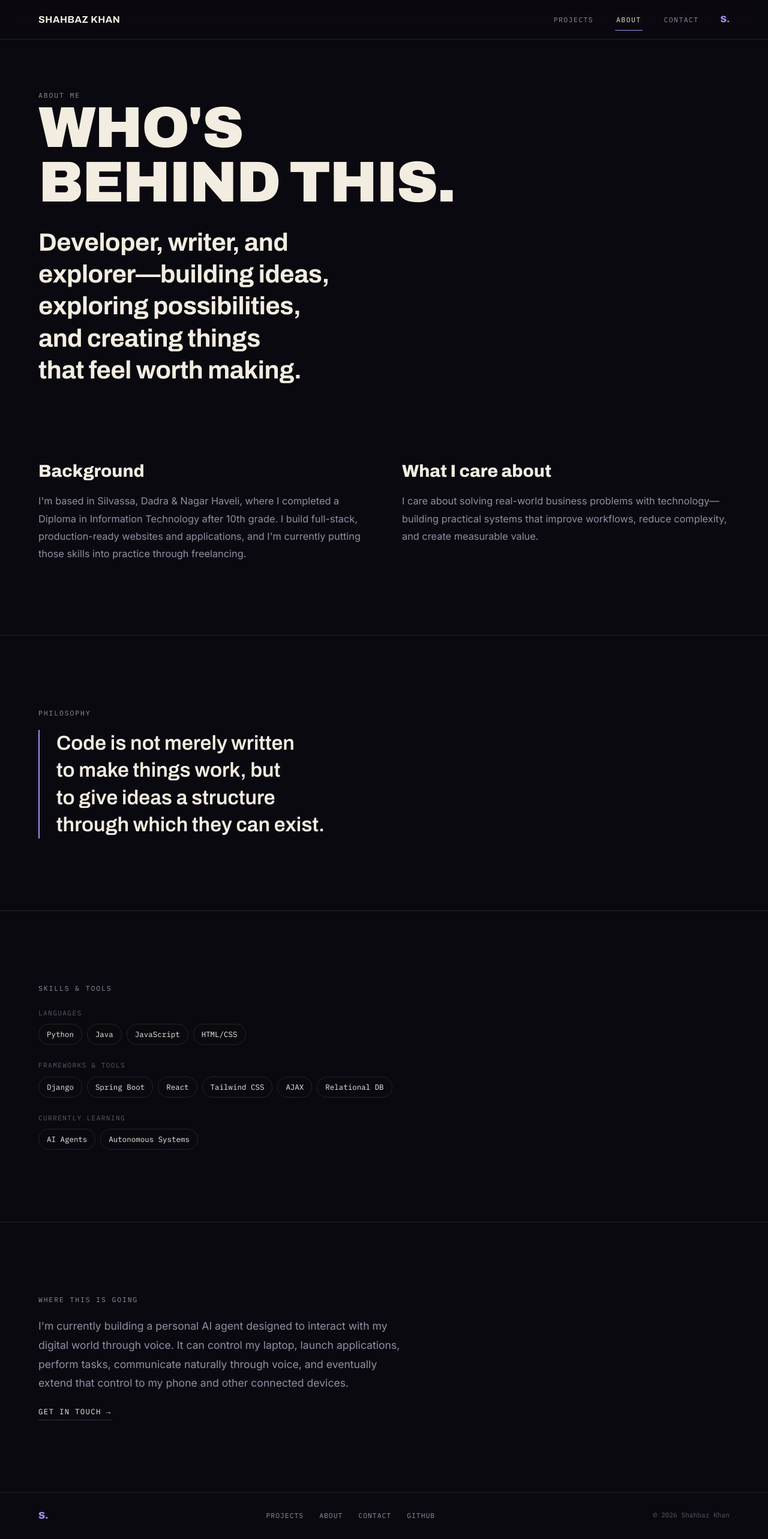
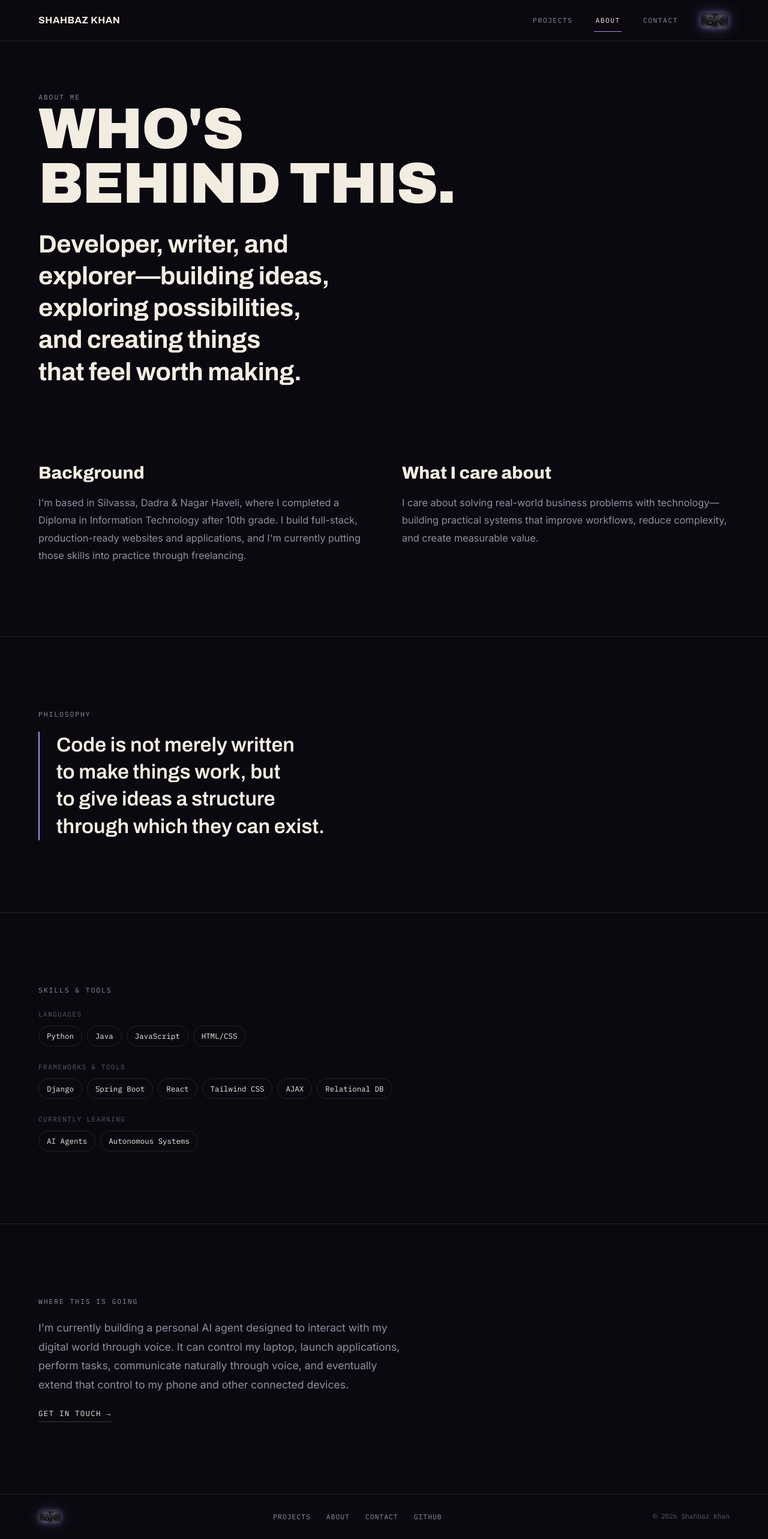
Before and after one commit to shahbazkhan74659-crypto/Port2309, a Django app: page /about/ in a window 1280 px wide. Shown: the whole page at 60% size. Before the commit the page ends 2533 px from the top, so only its background shows below. Run offline with Django 5.2, Linux system fonts and the light colour scheme; style sheets or scripts are compiled from the project's sources.

Commit message:
Swap site brand mark for the real SK badge, with an accent glow
Replaces the auto-derived "S." text mark in the nav and footer with the
owner's real "SK" badge image, background-removed via an edge-based
flood fill (the badge's soft drop shadow and bright bevel highlight
ruled out a simple brightness-threshold cutout). Adds a subtle
accent-purple glow (drop-shadow, intensifying on nav hover) to match
the site's existing accent-glow language.

Co-Authored-By: Claude Sonnet 5 <noreply@anthropic.com>
Claude-Session: https://claude.ai/code/session_01C7aKFD8diqDZTs8BsdYkXx

```diff
--- a/static_src/css/input.css
+++ b/static_src/css/input.css
@@ -104,9 +104,14 @@ h1,h2,h3,p{ margin: 0; }
   content: ""; position: absolute; left: 0; right: 0; bottom: -6px;
   height: 1px; background: var(--accent);
 }
-.nav-mark{
-  font-family: var(--font-display); font-weight: 800; color: var(--accent);
-  font-size: 0.95rem;
+.nav-mark{ display: flex; align-items: center; }
+.nav-mark-badge{
+  height: 28px; width: auto; display: block;
+  filter: drop-shadow(0 0 5px rgba(165,143,245,0.55)) drop-shadow(0 0 12px rgba(165,143,245,0.3));
+  transition: filter 0.25s ease;
+}
+.nav-mark:hover .nav-mark-badge{
+  filter: drop-shadow(0 0 7px rgba(165,143,245,0.75)) drop-shadow(0 0 16px rgba(165,143,245,0.45));
 }
 
 /* ---------- SECTION RHYTHM ---------- */
@@ -262,7 +267,11 @@ a.mockup-link:hover .mockup, a.mockup-link:focus-visible .mockup{ transform: tra
 /* ---------- FOOTER ---------- */
 .foot{ border-top: 1px solid var(--border); padding: 26px var(--edge); }
 .foot-inner{ max-width: var(--max); margin:0 auto; display:flex; justify-content: space-between; align-items:center; flex-wrap: wrap; gap: 14px; }
-.foot-mark{ font-family: var(--font-display); font-weight: 800; color: var(--accent); }
+.foot-mark{ display: flex; align-items: center; }
+.foot-mark-badge{
+  height: 22px; width: auto; display: block;
+  filter: drop-shadow(0 0 4px rgba(165,143,245,0.5)) drop-shadow(0 0 10px rgba(165,143,245,0.25));
+}
 .foot-links{ display:flex; gap: clamp(14px, 3vw, 26px); flex-wrap: wrap; }
 .foot-links a{ font-family: var(--font-mono); font-size: 0.72rem; letter-spacing: 0.08em; text-transform: uppercase; color: var(--ink-dim); transition: color 0.2s ease; }
 .foot-links a:hover{ color: var(--ink); }
--- a/templates/base.html
+++ b/templates/base.html
@@ -21,7 +21,9 @@
         <a class="nav-link" href="{% url 'projects' %}"{% if request.resolver_match.url_name == 'projects' %} aria-current="page"{% endif %}>Projects</a>
         <a class="nav-link" href="{% url 'about' %}"{% if request.resolver_match.url_name == 'about' %} aria-current="page"{% endif %}>About</a>
         <a class="nav-link" href="{% url 'contact' %}"{% if request.resolver_match.url_name == 'contact' %} aria-current="page"{% endif %}>Contact</a>
-        <a class="nav-mark" href="{% url 'home' %}" aria-label="Home">S.</a>
+        <a class="nav-mark" href="{% url 'home' %}" aria-label="Home">
+          <img class="nav-mark-badge" src="{% static 'images/sk-badge.png' %}" alt="SK">
+        </a>
       </nav>
     </div>
   </header>
@@ -32,7 +34,9 @@
 
   <footer class="foot">
     <div class="foot-inner">
-      <span class="foot-mark">S.</span>
+      <span class="foot-mark">
+        <img class="foot-mark-badge" src="{% static 'images/sk-badge.png' %}" alt="SK">
+      </span>
       <nav class="foot-links" aria-label="Footer">
         <a href="{% url 'projects' %}">Projects</a><a href="{% url 'about' %}">About</a><a href="{% url 'contact' %}">Contact</a>
         <a href="{% url 'github' %}">GitHub</a>
```
Also changed, not shown: Project Docs/ARCHITECTURE.md (+2 -0 lines), Project Docs/DECISIONS.md (+10 -1 lines), Project Docs/PHASES.md (+1 -1 lines), Project Docs/TASKS.md (+4 -1 lines), static/images/sk-badge.png (added).
